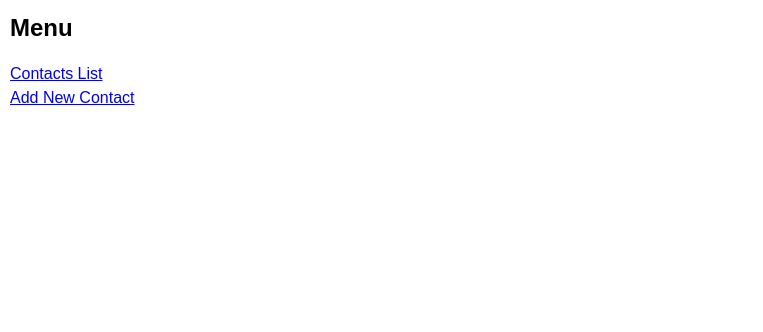
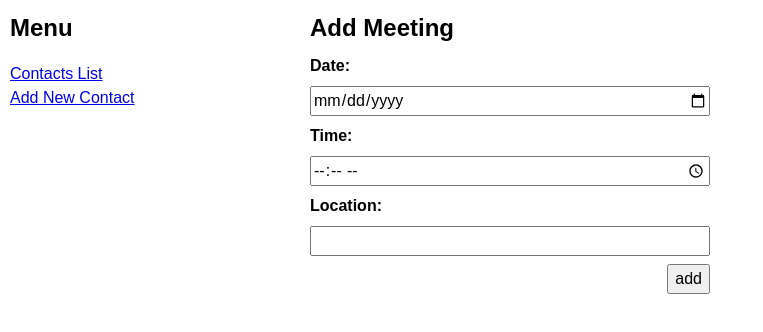
Before and after one commit to boolean-uk/react-address-book, a React (Create React App) app: page /contact/1/meetings/addMeeting in a window 1280 px wide. Shown: the top 332 px of the page, without its empty margins (0-763 px from the left). Built offline with nearby package versions, Linux system fonts and the light colour scheme; data requests are answered from the project's data file.

Commit message:
completed

```diff
--- a/db/db.json
+++ b/db/db.json
@@ -7,25 +7,31 @@
       "city": "WELLS",
       "contact": "Email",
       "contactDetails": "dan.mc.carthy@outlook.com",
-      "id": 2
+      "meetings": [],
+      "id": 8,
+      "date": "2022-03-11",
+      "time": "17:57",
+      "location": "uigig"
     },
     {
-      "firstName": "DANIELAXAzax",
+      "firstName": "DANIELuboj",
       "lastName": "MCCARTHY",
       "street": "13 PRIEST ROW",
       "city": "WELLS",
       "contact": "Email",
       "contactDetails": "dan.mc.carthy@outlook.com",
-      "id": 5
+      "meetings": [],
+      "id": 9
     },
     {
-      "firstName": "DANIEL",
+      "firstName": "DANIELuojhohilkj",
       "lastName": "MCCARTHY",
       "street": "13 PRIEST ROW",
       "city": "WELLS",
       "contact": "Email",
       "contactDetails": "dan.mc.carthy@outlook.com",
-      "id": 6
+      "meetings": [],
+      "id": 10
     }
   ]
 }
--- a/src/App.js
+++ b/src/App.js
@@ -5,6 +5,9 @@ import ContactsList from "./components/ContactsList"
 import ContactsAdd from "./components/ContactsAdd"
 import ContactsView from "./components/ContactsView"
 import EditContact from "./components/EditContact"
+import Meetings from "./components/Meetings"
+import AddMeeting from "./components/AddMeeting"
+
 import "./styles/styles.css"
 
 export default function App() {
@@ -57,6 +60,8 @@ export default function App() {
               <EditContact setContacts={setContacts} contacts={contacts} />
             }
           />
+          <Route path="/contact/:id/meetings" element={<Meetings />}/>
+          <Route path="/contact/:id/meetings/addMeeting" element={<AddMeeting />}/>
         </Routes>
       </main>
     </>
--- /dev/null
+++ b/src/components/AddMeeting.js
@@ -0,0 +1,89 @@
+import React from "react"
+import { useState } from "react"
+import { useParams } from "react-router-dom"
+
+export default function AddMeeting() {
+  const params = useParams()
+  const [date, setDate] = useState("")
+  const [time, setTime] = useState("")
+  const [location, setLocations] = useState("")
+
+  function handleDate(event) {
+    const inputValue = event.target.value
+    setDate(inputValue)
+  }
+
+  function handleTime(event) {
+    const inputValue = event.target.value
+    setTime(inputValue)
+  }
+
+  function handleLocation(event) {
+    const inputValue = event.target.value
+    setLocations(inputValue)
+  }
+  console.log(date, time, location)
+
+  function handleSubmit(event) {
+    event.preventDefault()
+    const options = {
+      method: "PATCH",
+      headers: {
+        "Content-Type": "application/json",
+      },
+      body: JSON.stringify({
+        date: date,
+        time: time,
+        location: location,
+      }),
+    }
+    fetch(`http://localhost:4000/contacts/${params.id}`, options)
+    .then(function(response) {
+        return response.json()
+    }).then(function(json) {
+        console.log("THIS IS:" , json)
+    })
+}
+
+  return (
+    <form className="form-stack contact-form" onSubmit={handleSubmit}>
+      <h2>Add Meeting</h2>
+
+      <label htmlFor="date">Date:</label>
+      <input
+        id="date"
+        name="date"
+        type="date"
+        value={date}
+        onChange={handleDate}
+        required
+      />
+
+      <label htmlFor="time">Time:</label>
+      <input
+        id="time"
+        name="time"
+        type="time"
+        value={time}
+        onChange={handleTime}
+        required
+      />
+
+      <label htmlFor="location">Location:</label>
+      <input
+        id="location"
+        name="location"
+        type="location"
+        value={location}
+        onChange={handleLocation}
+        required
+      />
+
+      <div className="actions-section">
+        <button className="button blue" type="submit">
+          add
+        </button>
+      </div>
+    </form>
+  )
+}
--- a/src/components/ContactsAdd.js
+++ b/src/components/ContactsAdd.js
@@ -56,6 +56,7 @@ function ContactsAdd(props) {
         city: city,
         contact: contact,
         contactDetails : contactDetails,
+        meetings: []
       }),
     }
 
--- a/src/components/ContactsView.js
+++ b/src/components/ContactsView.js
@@ -1,5 +1,7 @@
 import { useEffect, useState } from "react"
+import { Bars } from 'react-loader-spinner'
 import { useParams } from "react-router-dom"
+import { Link } from "react-router-dom"
 
 function ContactsView() {
   const [contact, setContact] = useState(false)
@@ -12,7 +14,7 @@ function ContactsView() {
   }, [params])
 
   if (!contact) {
-    return <p>Loading</p>
+    return (<Bars/>)
   }
 
   return (
@@ -24,6 +26,7 @@ function ContactsView() {
       <br></br>
       <p><strong>{contact.contact}:</strong></p>
       <p>{contact.contactDetails}</p>
+      <Link to={`/contact/${contact.id}/meetings`}>Meetings</Link>
     </div>
   )
 }
--- /dev/null
+++ b/src/components/Meetings.js
@@ -0,0 +1,30 @@
+import React from 'react'
+import { Bars } from 'react-loader-spinner'
+import { useEffect, useState } from "react"
+import { useParams, Link } from "react-router-dom"
+
+export default function Meetings() {
+  const params = useParams()
+  const [meeting, setMeeting] = useState(false)
+  console.log(params)
+
+  useEffect(() => {
+    fetch(`http://localhost:4000/contacts/${params.id}`)
+    .then((res) => res.json())
+    .then((data) => setMeeting(data.meetings))
+  }, [params])
+
+  if (!meeting) {
+    return (<Bars/>)
+  }
+console.log(meeting)
+
+
+  return (
+    <>
+    <Link to={`/contact/${params.id}/meetings/addMeeting`}>Add Meeting</Link>
+    <br></br>
+    <h4>CURRENT MEETINGS:</h4>
+    </>
+  )
+}
```
